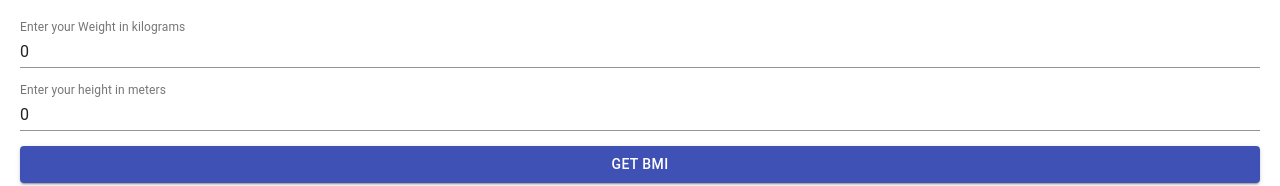
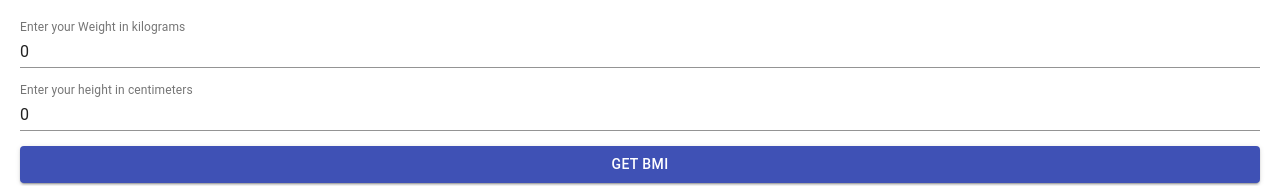
Before and after one commit to casperiv0/bmi-converter, a React (Create React App) app: page / in a window 1280 px wide. Shown: the top 186 px of the page. Built offline with nearby package versions, Linux system fonts and the light colour scheme.

Commit message:
changed meters to centimeters

```diff
--- a/src/App.js
+++ b/src/App.js
@@ -30,7 +30,7 @@ class App extends Component {
 
   getBmi = () => {
     const { weight, height } = this.state;
-    const bmi = (weight / (height * height)).toFixed(2)
+    const bmi = (weight / ((height * height)  / 10000 )).toFixed(2)
 
     if (height === 0) {
       return this.setState({
@@ -83,7 +83,7 @@ class App extends Component {
         </FormControl>
         <div className="margin-top">
           <FormControl fullWidth>
-            <InputLabel>Enter your height in meters</InputLabel>
+            <InputLabel>Enter your height in centimeters</InputLabel>
             <Input type="number" value={height} onChange={this.handleHeight} />
           </FormControl>
         </div>
```
